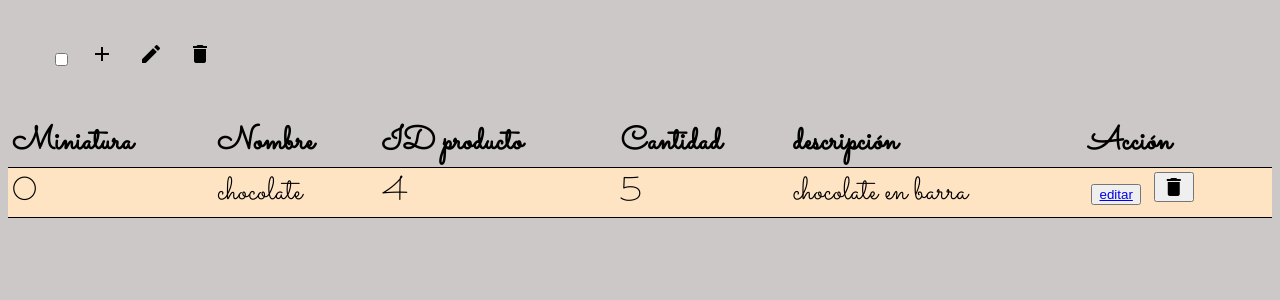
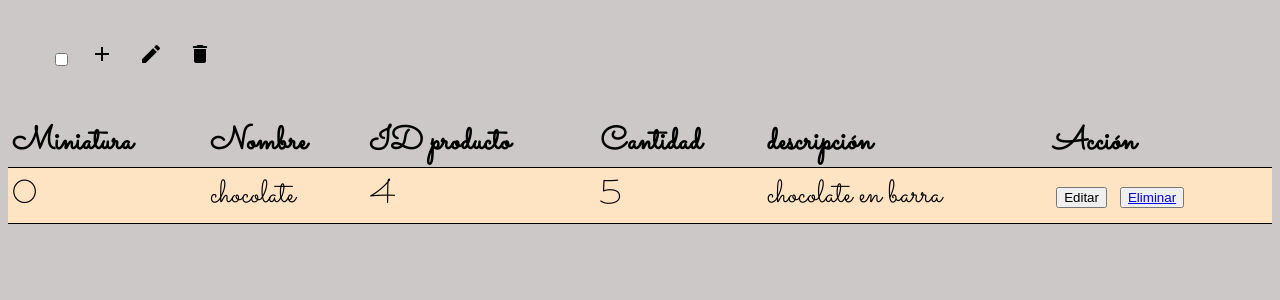
Before and after one commit to INGSACHS/Mintic-Ciclo-3-Reto-Final, a Flask app: page /inventario.html in a window 1280 px wide. Shown: the part 107-407 px from the top of the page. Run offline with Flask 2, Linux system fonts and the light colour scheme; data comes from the database, SQL or seed files in the repository; both versions use the stored data as it was after the commit.

Commit message:
eliminar, mensaje usuari creado, contraseña encriptada

```diff
--- a/main.py
+++ b/main.py
@@ -8,6 +8,8 @@
 from flask import g
 import os
 from db import get_db, close_db
+from werkzeug.security import generate_password_hash, check_password_hash
+from random import choice
 
 
 
@@ -65,14 +67,25 @@
     print(idP)
     con = sqlite3.connect('Inventario.db')
     cursor = con.cursor()
-    cursor.execute('SELECT * FROM TBL_PRODUCTO WHERE CODIGO =2')
+    cursor.execute("delete from TBL_PRODUCTO where CODIGO=?", (idP,))
+    con.commit()
 
-    rows = cursor.fetchall()
+    return inventario()
+@app.route('/editar/<int:idP>', methods=('GET','POST'))
+def editar(idP):
+    #idProducto = request.form['idP']
+    print(idP)
+    con = sqlite3.connect('Inventario.db')
+    cursor = con.cursor()
+    row=cursor.execute("SELECT * FROM TBL_PRODUCTO WHERE CODIGO= ?", (idP,)).fetchone()
+    nombre=row[1]
+    id=row[0]
+    descripcion=row[3]
+    imagen=row[4]
 
-    for row in rows:
-        print(row)
 
-    return redirect(url_for('.inventario'))
+
+    return inventario()
 
 
 
@@ -85,6 +98,7 @@
 def register():
     username = request.form['name']
     password = request.form['password']
+    hashpassword= generate_password_hash(password)
     email = request.form['email']
 
     db = get_db()
@@ -93,12 +107,18 @@
         if(password != ""):
             if(email != ""):
                 db.execute('INSERT INTO TBL_USUARIO (NOMBRE, PASSWORD, EMAIL,ROL) VALUES (?,?,?,?)',
-                (username, password, email, 2))
+                (username, hashpassword, email, 2))
+                cuerpo_mensaje="Su correo ha sido registrado, su contraseña de ingreso es "+password
+                msg = Message('Usuario registrado', sender= 'proycafmintic@gmail.com',recipients=[email],body=cuerpo_mensaje)
+                mail.send(msg)
     else:
         pass
 
     db.commit()
     close_db()
+
+
+    print(email)
 
     return redirect(url_for('.administrador'))
 
@@ -135,32 +155,52 @@
     if request.method == 'POST':
             db = get_db()
             error = None
-            username = request.form['username']
-            password = request.form['password']
+            username = request.form['correo']
+            print(username)
+            password2 = request.form['password']
 
             if not username:
                 error = 'Debes ingresar el usuario'
                 flash(error)
                 return render_template('index.html', error="error")
 
-            if not password:
+            if not password2:
                 error = 'Contraseña requerida'
                 flash(error)
                 return render_template('index.html', error="error")
+
             user = db.execute(
-                'SELECT * FROM TBL_USUARIO WHERE EMAIL = ? AND PASSWORD = ?', (username, password)
-            ).fetchone()
+                'SELECT * FROM TBL_USUARIO WHERE EMAIL = ?', (username,)).fetchone()
 
             if user is None:
                 error = 'Usuario o contraseña inválidos'
             else:
-                if (user[4] ==1):
-                    return render_template('admin.html')
-                else:
-                    return usuario()
+                if check_password_hash(user[2],password2):
+                    if (user[4] == 1):
+                        return render_template('admin.html')
+                    else:
+                        return usuario()
 
 
     return render_template('index.html', error="error")
+
+""" @app.route('/mirar')
+def mirar()
+longitud=8
+valores="0123456789abcdefghijklmnoqrstuvwxyzABCDEFGHIJKLMNOPQRSTUVWXYZ<=>@&%+"
+p=""
+p= p.join([choice(valores) for i in range(longitud)])
+return p
+
+
+
+@app.route('/contrasena', method="POST")
+def contraseña():
+
+    password=request.form['password']
+    hashpassword= generate_password_hash(password)
+    ##if check password_hash(user['contraseña],password)
+    return hashpassword """
 
 
 
--- a/static/Styles/styles.css
+++ b/static/Styles/styles.css
@@ -6,33 +6,36 @@
 body {
     background-color: rgb(205, 200, 200);
 }
+
 /* fondo color inventario.html */
 
 /* titulo centrado */
-.titulo{
+.titulo {
     text-align: center;
     font-family: Sacramento;
     font-size: 50px;
 }
-section{
+
+section {
     font-family: Sacramento;
     font-size: xx-large;
 }
 
 
-ul li{
+ul li {
     display: inline-block;
     margin: 0;
     padding: 3px;
     align-items: baseline;
 }
 
-ul li button{
+ul li button {
     cursor: pointer;
     background: transparent;
     border: 0;
 }
-ul li button:hover{
+
+ul li button:hover {
     background-color: blanchedalmond;
     color: black;
     border: 1px solid black;
@@ -40,35 +43,39 @@
 
 
 /* decoración tabla */
-.tabla{
+.tabla {
     width: 100%;
     text-align: left;
     border-collapse: collapse;
 }
-.tabla th{
+
+.tabla th {
     font-weight: bolder;
     text-align: left;
     border-bottom: solid 1px black;
 }
-.tabla td{
+
+.tabla td {
     border-bottom: 1px solid black;
 }
-.tabla tr:nth-child(even){
+
+.tabla tr:nth-child(even) {
     background-color: bisque;
 }
-.tabla tr:hover{
-    background-color:beige;
+
+.tabla tr:hover {
+    background-color: beige;
 }
 
 .tabla tr .available::after,
-.tabla tr .no-available::after{
+.tabla tr .no-available::after {
     display: inline-block;
     vertical-align: middle;
 
 }
 
 .tabla .available::before,
-.tabla .no-available::before{
+.tabla .no-available::before {
     content: '';
     display: inline-block;
     width: 10px;
@@ -78,22 +85,75 @@
     vertical-align: middle;
 
 }
-.tabla .available::before{
+
+.tabla .available::before {
     background-color: green;
 }
 
-.tabla .no-available::before{
+.tabla .no-available::before {
     background-color: red;
 }
 
-.botones{
+.botones {
     display: flex;
     flex-direction: column;
 }
 
-li{
+li {
     display: inline-block;
     margin: 0;
     padding: 3px;
     align-items: baseline;
 }
+
+.popup .overlay {
+    position: fixed;
+    top: 0px;
+    left: 0px;
+    width: 100vw;
+    height: 100vh;
+    background: rgba(0, 0, 0, 0.7);
+    z-index: 1;
+    display: none;
+}
+
+.popup .content {
+    position: absolute;
+    top: 50%;
+    left: 50%;
+    transform: translate(-50%, -50%) scale(0);
+    background-image: linear-gradient(rgba(255, 255, 255, .5), rgba(255, 255, 255, .5)), url(../img/taza_Cafe.jpg);
+    background-position: center;
+    background-repeat: no-repeat;
+    background-attachment: fixed;
+    width: 390px;
+    height: 370px;
+    z-index: 2;
+    padding: 20px;
+    box-sizing: border-box;
+}
+
+.popup .close-btn {
+    cursor: pointer;
+    position: absolute;
+    right: 10px;
+    top: 25px;
+    width: 30px;
+    height: 30px;
+    background: #222;
+    color: #fff;
+    font-size: 25px;
+    font-weight: 600;
+    line-height: 30px;
+    text-align: center;
+    border-radius: 50%;
+}
+
+.popup.active .overlay {
+    display: block;
+}
+
+.popup.active .content {
+    transition: all 300ms ease-in-out;
+    transform: translate(-50%, -50%) scale(1);
+}
--- a/templates/index.html
+++ b/templates/index.html
@@ -59,7 +59,7 @@
         <form action="/validarUsuario" method="POST" name="formulario_login">
             <label for="username" class="font_etiquetas">Nombre de Usuario:</label>
             <div class="entrada_con_icono">
-                <input type="text" name="username" id="username" placeholder="Nombre" class="font_etiquetas">
+                <input type="email" name="correo" id="correo" placeholder="Correo" class="font_etiquetas">
                 <i class="fa fa-user fa-lg fa-fw" aria-hidden="true"></i>
             </div>
             <label for="password" class="font_etiquetas">Contraseña:</label>
--- a/templates/inventario.html
+++ b/templates/inventario.html
@@ -1,5 +1,6 @@
 <!DOCTYPE html>
 <html lang="es">
+
 <head>
     <meta charset="UTF-8">
     <meta name="viewport" content="width=device-width, initial-scale=1.0">
@@ -8,15 +9,41 @@
     <!--Titulo de la pagina -->
     <title>Inventario | Cafeteria</title>
     <!-- Conexion con la carpeta de css-->
-    <link rel="stylesheet" href="{{ url_for('static', filename='Styles/styles.css' ) }}">
+    <link rel="stylesheet" href="{{ url_for('static', filename='Styles/styles.css')}}">
+    <script type="text/javascript" src="{{url_for('static', filename='js/admin.js')}}"></script>
 
 </head>
+
 <body>
 
     <header>
         <h1 class="titulo">Inventario para cafeteria </h1>
 
     </header>
+    <div class="popup" id="popup">
+        <div class="overlay"></div>
+        <div class="content">
+            <form action="/producto" method="POST" class="seccion" id="CrearProducto"
+                onsubmit="return validarDatosCrearProducto();">
+                <div class="formulario">
+                    <div class="etiquetas">
+                        <label for="nombre">Nombre Producto</label>
+                        <label for="cantidad">Cantidad</label>
+                        <label for="descripcion">Descripción</label>
+
+                    </div>
+                    <div class="formularioUsuario">
+                        <input type="text" name="namep" id="namep">
+                        <input type="number" name="quantity" id="quantity">
+                        <input type="text" name="description" id="description">
+                        <input type="file" name="photo" id="photo">
+                        <input class="enviar" type="submit" value="Crear Producto">
+                    </div>
+                </div>
+            </form>
+
+        </div>
+    </div>
 
     <main>
 
@@ -62,27 +89,31 @@
                 </tr>
                 {% for row in rows %}
                 <tr>
-                <form action="/eliminar" method="POST">
+
                     <td></td>
                     <td>{{ 0 }}</td>
                     <td>{{ row[1] }}</td>
                     <td>{{ row[0] }}</td>
                     <td>{{ row[2] }}</td>
                     <td>{{ row[3] }}</td>
-                <td >
+                    <td>
+
+                        <li>
+
+
+                            <button>
+                                <a type="submit" onclick="togglePopup();">Editar</a>
+                            </button>
+                        </li>
+
                         <li>
                             <button class="botones">
-                        <a href="{{ url_for('eliminar',idP=row[0])}}">editar</a>
-                            <!--<i class="material-icons">edit</i>-->
-                        </button>
-                    </li>
-                    <li>
-                        <button class="botones">
-                            <i class="material-icons">delete</i>
+                                <a href="{{ url_for('eliminar',idP=row[0])}}">Eliminar</a>
                             </button>
                         </li>
                     </td>
-                </form>
+
+
                 </tr>
                 {% endfor %}
             </table>
@@ -95,4 +126,5 @@
 
 
 </body>
+
 </html>
```
Also changed, not shown: templates/admin.html (+12 -5 lines), Inventario.db. Lines whose indentation alone changed are shown as unchanged.
